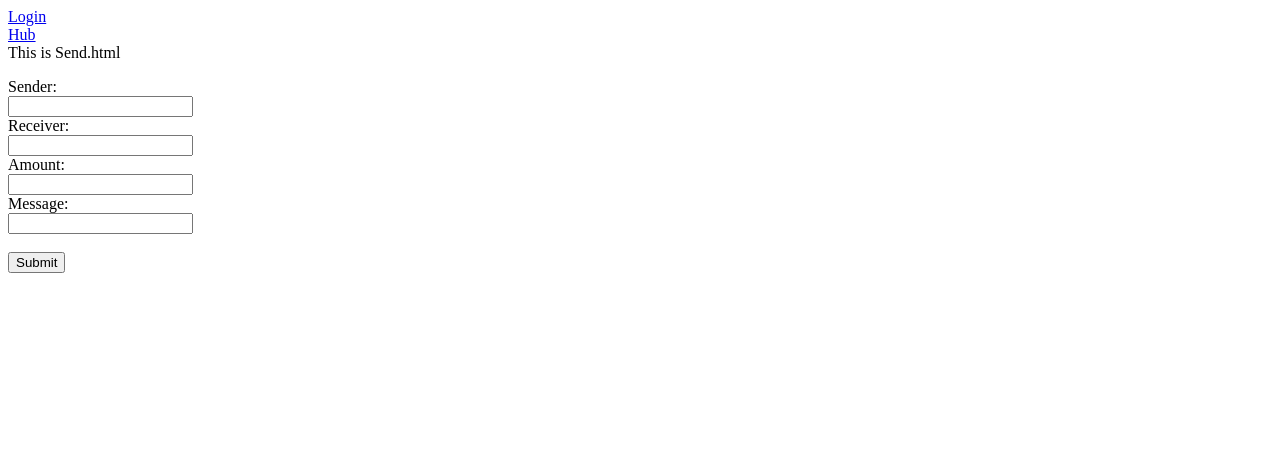
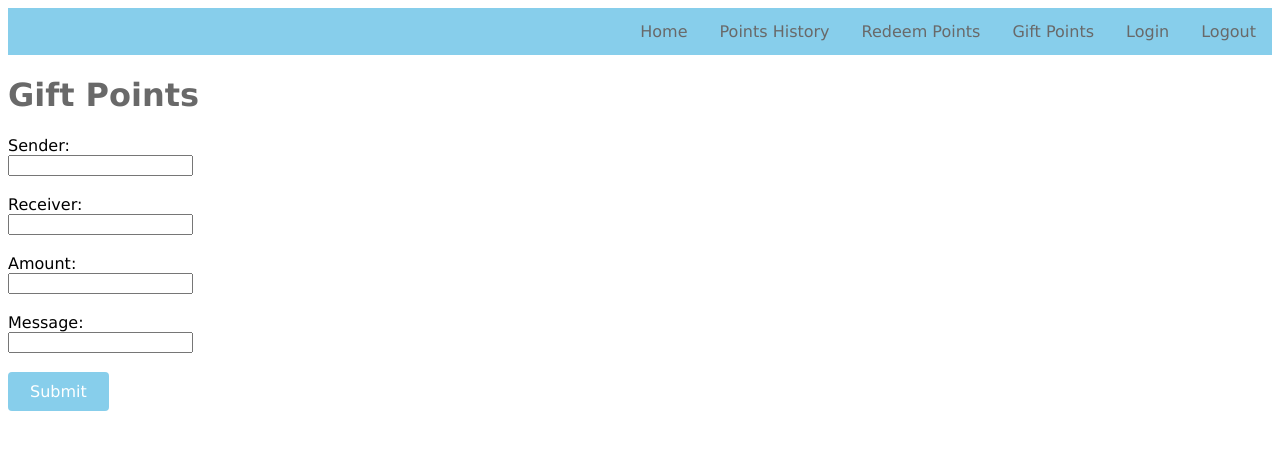
Before and after one commit to MartinKBeck/DBMProjectDeploy, a Django app: page /send/ in a window 1280 px wide. Shown: the top 450 px of the page. Run offline with Django 3.2, Linux system fonts and the light colour scheme.

Commit message:
Added input validations to send, redeem + CSS

```diff
--- a/dbmsite/dbmsite/settings.py
+++ b/dbmsite/dbmsite/settings.py
@@ -145,4 +145,7 @@ USE_TZ = True
 # https://docs.djangoproject.com/en/2.2/howto/static-files/
 
 STATIC_URL = '/static/'
-STATIC_ROOT= 'static'
+#STATIC_ROOT= 'static'
+STATICFILES_DIRS = [
+    os.path.join(BASE_DIR, 'static'),
+]
--- a/dbmsite/points/templates/layout.html
+++ b/dbmsite/points/templates/layout.html
@@ -1,5 +1,23 @@
-<a href = "{% url 'login' %}">Login</a>
-<br>
+<head>
+	<title>{% block title %}Points{% endblock %}</title>
+	<link rel="stylesheet" type="text/css" href="/static/css/style.css">
+</head>
+<body>
+
+		<ul>
+			<li><a href="/">Logout</a>
+			<li><a href="/login">Login</a>
+			<li><a href="/send">Gift Points</a>
+			<li><a href="/redeem">Redeem Points</a>
+			<li><a href="/userhistory">Points History</a>
+
+			{% if admin == 1 %}
+			<li><a href="/reset">Reset Points</a>
+			{% endif %}
+			<li><a href="/hub">Home</a>
+
+		</ul>
+	</nav>
 
 {% block content %}
 {% endblock %}
--- a/dbmsite/points/templates/points/sendpoints.html
+++ b/dbmsite/points/templates/points/sendpoints.html
@@ -1,14 +1,15 @@
+{% extends "layout.html" %}
+{% load static %}
+{% block content %}
+<head>
+	<h1> Gift Points </h1>
 
-{% extends "layout.html" %}
+</head>
 
-{% block content %}
-<a href = "{% url 'hub' %}">Hub</a>
-<br>
-
-<p1> This is Send.html </p>
-
+<p2>
 {% if message %}
 {{message}}
+</p2>
 <br>
 <br>
 {% endif %}
@@ -17,10 +18,13 @@
 	{% csrf_token %}
 	Sender:<br>
 		<input type="text" name="sender"><br>
+		<br>
 	Receiver:<br>
 		<input type="text" name="receiver"><br>
+		<br>
 	Amount:<br>
 		<input type="text" name="amount"><br>
+		<br>
 	Message:<br>
 		<input type="text" name="message"><br><br>
 	<input type="submit" value="Submit"/>
--- a/dbmsite/points/views.py
+++ b/dbmsite/points/views.py
@@ -32,78 +32,103 @@ class UserHub(TemplateView):
 def send_points(request):
 	if request.method == 'POST':
 
-		# Creation of variables to be used in later sections
-		sender = request.POST.get('sender')
-		receiver = request.POST.get('receiver')
-		amount = int(request.POST.get('amount'))
-		message = request.POST.get('message')
+		# If they did not fill in all the fields
+		if (request.POST.get('sender') == "" or request.POST.get('receiver') == "" or request.POST.get('amount')== "" or request.POST.get('message') == ""):
+			error = "Please fill in all the fields!"
+			return render(request, 'points/sendpoints.html', {'message':error})
 
-		# User checking for sender existence
-		if (Users.objects.filter(username=sender).exists()):
-			# User checking for receiver existence
-			if (Users.objects.filter(username=receiver).exists()):
-				# Check that user has enough points
-				senderId = Users.objects.filter(username=sender).values_list('user_id')[0][0]
-				senderIdentity = Users.objects.get(user_id=senderId)
+		# They fill in all the fields
+		else:
+			# If amount entered is valid
+			if (request.POST.get('amount').isdigit()):
+				# Creation of variables to be used in later sections
+				sender = request.POST.get('sender')
+				receiver = request.POST.get('receiver')
+				amount = int(request.POST.get('amount'))
+				message = request.POST.get('message')
 
-				if(senderIdentity.points_left<amount and senderIdentity.points_left>0):
-					print('Insufficient Funds')
-					return render(request, 'points/sendpoints.html')
-				else:
-					# Finding user_id of each person
-					receiverId = Users.objects.filter(username=receiver).values_list('user_id')[0][0]
+				# User checking for sender existence
+				if (Users.objects.filter(username=sender).exists()):
+					# User checking for receiver existence
+					if (Users.objects.filter(username=receiver).exists()):
+						# Check that user has enough points
+						senderId = Users.objects.filter(username=sender).values_list('user_id')[0][0]
+						senderIdentity = Users.objects.get(user_id=senderId)
 
-					# Pulling the Users object of each party
-					receiverIdentity = Users.objects.get(user_id=receiverId)
+						if(senderIdentity.points_left<amount and senderIdentity.points_left>0):
+							print('Insufficient Funds')
+							return render(request, 'points/sendpoints.html')
+						else:
+							# Finding user_id of each person
+							receiverId = Users.objects.filter(username=receiver).values_list('user_id')[0][0]
 
-					# Creation of new row in point transactions table
-					newTransaction = PointTransactions.objects.create(sender_id = senderId, recipient_id = receiverId, sent_amount = amount, message = message)
+							# Pulling the Users object of each party
+							receiverIdentity = Users.objects.get(user_id=receiverId)
 
-					# Generating point amounts and updating DB
-					senderIdentity.points_left = senderIdentity.points_left - amount
-					senderIdentity.save()
+							# Creation of new row in point transactions table
+							newTransaction = PointTransactions.objects.create(sender_id = senderId, recipient_id = receiverId, sent_amount = amount, message = message)
 
-					# Generating point amounts and updating DB
-					receiverIdentity.points_received = receiverIdentity.points_received + amount
-					receiverIdentity.save()
+							# Generating point amounts and updating DB
+							senderIdentity.points_left = senderIdentity.points_left - amount
+							senderIdentity.save()
 
-					confirmation = 'You sent {} points to {}'.format(str(amount),receiver)
+							# Generating point amounts and updating DB
+							receiverIdentity.points_received = receiverIdentity.points_received + amount
+							receiverIdentity.save()
 
-					# Return user back to their hub after sending points
-					return render(request, 'points/sendpoints.html', {'message':confirmation})
+							confirmation = 'You sent {} points to {}'.format(str(amount),receiver)
+
+							# Return user back to their hub after sending points
+							return render(request, 'points/sendpoints.html', {'message':confirmation})
+
+					# If user does not exist
+					else:
+						error = "The user you have specified does not exist"
+						return render(request, 'points/sendpoints.html', {'message':error})
+			else:
+				error = "Please enter a valid amount!"
+				return render(request, 'points/sendpoints.html', {'message':error})
 	else:
 		return render(request, 'points/sendpoints.html')
 
 # Page for redeeming points gained
 def redeem_points(request):
 	if request.method == 'POST':
+		if (request.POST.get('redeemer')=="" or request.POST.get('giftcardnum')==""):
+			error = "Please fill in the fields!"
+			return render(request, 'points/redeempoints.html', {'message':error})
+		else:
+			if request.POST.get('giftcardnum').isdigit():
+				# Setting variables to prep for usage
+				redeemer = request.POST.get('redeemer')
+				giftcardnum = int(request.POST.get('giftcardnum'))
+				pointsredeemed = giftcardnum * 10000
 
-		# Setting variables to prep for usage
-		redeemer = request.POST.get('redeemer')
-		giftcardnum = int(request.POST.get('giftcardnum'))
-		pointsredeemed = giftcardnum * 10000
 
-		# Check that person exists in database currently
-		if (Users.objects.filter(username=redeemer).exists()):
+				# Check that person exists in database currently
+				if (Users.objects.filter(username=redeemer).exists()):
 
-			# Getting userid and setting userclass to a variable
-			redeemerId = Users.objects.filter(username=redeemer).values_list('user_id')[0][0]
-			redeemerAccount = Users.objects.get(user_id=redeemerId)
+					# Getting userid and setting userclass to a variable
+					redeemerId = Users.objects.filter(username=redeemer).values_list('user_id')[0][0]
+					redeemerAccount = Users.objects.get(user_id=redeemerId)
 
-			# Validating that redeemer has amount of points
-			if redeemerAccount.points_left < pointsredeemed:
-				denial = 'Insufficient points to redeem {} giftcards'.format(giftcardnum)
-				return render(request, 'points/redeempoints.html', {'message':denial})
+					# Validating that redeemer has amount of points
+					if redeemerAccount.points_left < pointsredeemed:
+						denial = 'Insufficient points to redeem {} giftcard(s)'.format(giftcardnum)
+						return render(request, 'points/redeempoints.html', {'message':denial})
+					else:
+						# Points removal and creation of redeemtransactions
+						newRedeemTransaction = RedeemTransactions.objects.create(user_id=redeemerId, points_redeemed = pointsredeemed)
+
+						redeemerAccount.points_left = redeemerAccount.points_left - pointsredeemed
+						redeemerAccount.save()
+
+						confirmation = 'You redeemed {} points for ${}'.format(pointsredeemed, pointsredeemed/100)
+
+					return render(request, 'points/redeempoints.html', {'message':confirmation})
 			else:
-				# Points removal and creation of redeemtransactions
-				newRedeemTransaction = RedeemTransactions.objects.create(user_id=redeemerId, points_redeemed = pointsredeemed)
-
-				redeemerAccount.points_left = redeemerAccount.points_left - pointsredeemed
-				redeemerAccount.save()
-
-				confirmation = 'You redeemed {} points for ${}'.format(pointsredeemed, pointsredeemed/100)
-
-			return render(request, 'points/redeempoints.html', {'message':confirmation})
+				error = "Please enter a valid number!"
+				return render(request, 'points/redeempoints.html', {'message':error})
 	else:
 		return render(request, 'points/redeempoints.html')
 
--- /dev/null
+++ b/dbmsite/static/css/style.css
@@ -0,0 +1,91 @@
+h1 {
+  color:dimgray;
+  font-family: verdana;
+
+}
+
+text, p1 {
+  font-family: verdana;
+}
+
+p2 {
+  font-family: verdana;
+  color:hotpink;
+}
+
+form {
+  font-family: verdana;
+  color:black;
+}
+
+.pagetitle {
+    color: #800080;
+}
+
+table {
+  border-collapse: collapse;
+}
+
+table, th, td {
+  border: 1px solid black;
+}
+
+ul {
+  list-style-type: none;
+  margin: 0;
+  padding: 0;
+  overflow: hidden;
+  background-color: skyblue;
+  font-family: verdana;
+
+}
+
+li {
+  float: right;
+}
+
+li a {
+  display: block;
+  color: white;
+  text-align: center;
+  padding: 14px 16px;
+  text-decoration: none;
+}
+
+/* Change the link color to #111 (black) on hover */
+li a:hover {
+  background-color: dimgray;
+}
+
+nav ul li:first-child { float: left; }
+
+input[type="submit"]{
+  background: skyblue;
+  border: none;
+  color: white;
+  padding: 10px 22px;
+  text-align: center;
+  text-decoration: none;
+  display: inline-block;
+  font-size: 16px;
+  font-family: verdana;
+  border-radius: 4px;
+}
+
+a:link {
+  text-decoration: none;
+  font-family: verdana;
+  color: dimgray;
+}
+
+a:hover {
+  color: skyblue;
+}
+
+a:visited {
+  text-decoration: none;
+  font-family: verdana;
+}
+a:active {
+  color: skyblue;
+}
```
Also changed, not shown: dbmsite/points/templates/points/hub.html (+13 -6 lines), dbmsite/points/templates/points/index.html (+11 -0 lines), dbmsite/points/templates/points/redeempoints.html (+11 -6 lines), dbmsite/points/templates/points/reset.html (+12 -3 lines), dbmsite/points/templates/points/user_history.html (+11 -2 lines), dbmsite/points/templates/registration/login.html (+9 -3 lines).
